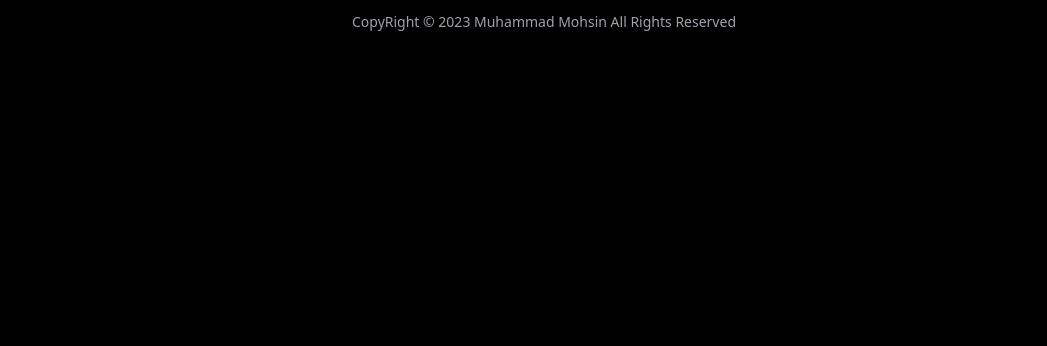
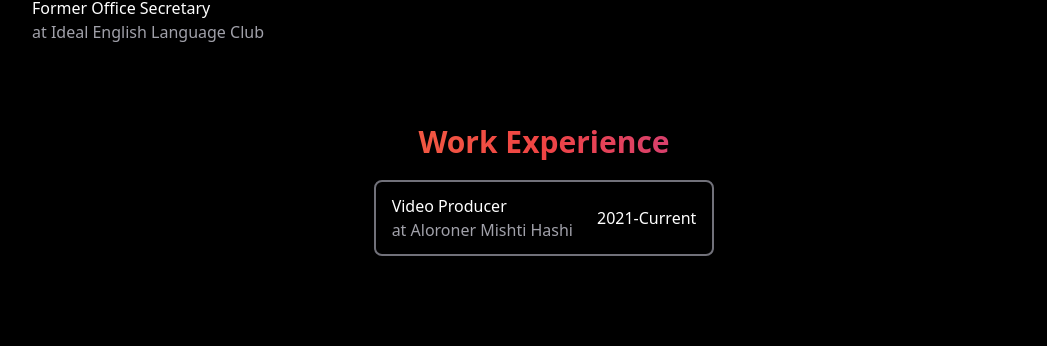
Before and after one commit to mmohsin18/portfolio3, a Next.js app: page /about in a window 1280 px wide. Shown: the part 1275-1621 px from the top of the page, without its empty margins (96-1143 px from the left). Before the commit the page ends 1339 px from the top, so only its background shows below. Built offline with nearby package versions, Linux system fonts and the light colour scheme.

Commit message:
skills, about updated

```diff
--- a/app/(site)/about/page.tsx
+++ b/app/(site)/about/page.tsx
@@ -4,10 +4,21 @@ import { MdOutlineViewTimeline } from "react-icons/md"
 import { FaLaptopCode } from "react-icons/fa";
 
 
+const vid = [
+    {
+      position: 'Video Producer',
+      place: 'Aloroner Mishti Hashi',
+      time: '2021-Current'
+    }
+  ];
+
 export default function Contact(){
    return (
     <div className="text-white">
       <div className=" px-10 mb-10 lg:px-32">
+        <div className='w-full flex items-center justify-center mb-5'>
+            <img src="https://i.postimg.cc/QdJnzkhZ/IMG-2578.jpg" className='w-44 rounded-lg' alt="" />
+        </div>
         <h1 className="text-3xl flex items-center mb-5 justify-center font-bold bg-gradient-to-r from-orange-400 via-red-500 to-purple-600 bg-clip-text text-transparent">About Muhammad Mohsin</h1>
         <div className="flex flex-col justify-center lg:flex-row">
             <div className="text-center w-[100%] lg:text-right lg:w-[40%]">
@@ -58,6 +69,22 @@ export default function Contact(){
         </div>
       </div>
 
+      <div className=" p-10 lg:px-32">
+        <h1 className="text-3xl flex items-center mb-5 justify-center font-bold bg-gradient-to-r from-orange-400 via-red-500 to-purple-600 bg-clip-text text-transparent">Work Experience</h1>
+        <div className="flex gap-10 flex-col lg:flex lg:flex-row items-center justify-center">
+        {vid.map((vid, index) => (
+            <div key={index} className="rounded-lg flex justify-evenly border-2 border-zinc-500 px-4 py-3">
+                <div>
+                    <h4>{vid.position}</h4>
+                    <h4 className='text-zinc-400'>at {vid.place}</h4>
+                </div>
+                <div className='flex justify-center items-center'>
+                    <h5 className='ml-6'>{vid.time}</h5>
+                </div>
+            </div>
+        ))}
+        </div>
+      </div>
 
     </div>
   )
--- a/app/(site)/contact/page.tsx
+++ b/app/(site)/contact/page.tsx
@@ -5,6 +5,7 @@ import { RiInstagramFill } from "react-icons/ri";
 import { FaFacebook } from "react-icons/fa6";
 import { FaBehanceSquare } from "react-icons/fa";
 import { SiGmail } from "react-icons/si";
+import { FaYoutube } from "react-icons/fa";
 
 
 export default function Contact(){
@@ -25,22 +26,22 @@ export default function Contact(){
       </div>
 
       <div className='mt-20 flex items-center justify-evenly'>
-        <a href='https://www.facebook.com/mmohsin1803' className='flex gap-4 items-center hover:scale-110 w-fit transition-all'>
+        <a href='https://www.facebook.com/mmohsin1803' className='flex gap-4 items-center hover:scale-110 hover:tracking-wider w-fit transition-all'>
           <FaFacebook className='text-white' size={32} />
           <h2 className='text-white'>Facebook</h2>
         </a>
-        <a href='https://www.behance.net/mmohsin08' className='flex gap-4 items-center hover:scale-110 w-fit transition-all'>
+        <a href='https://www.behance.net/mmohsin08' className='flex gap-4 items-center hover:scale-110 hover:tracking-wider w-fit transition-all'>
           <FaBehanceSquare className='text-white' size={32} />
           <h2 className='text-white'>Behance</h2>
         </a>
-        <a href='https://www.linkedin.com/in/mmohsin0804/' className='flex gap-4 items-center hover:scale-110 w-fit transition-all'>
+        <a href='https://www.linkedin.com/in/mmohsin0804/' className='flex gap-4 items-center hover:scale-110 hover:tracking-wider w-fit transition-all'>
           <FaLinkedin className='text-white' size={32} />
           <h2 className='text-white'>LinkedIn</h2>
         </a>
-        {/* <a href='' className='flex gap-4 items-center hover:scale-110 w-fit transition-all'>
-          <FaFacebook className='text-white' size={32} />
-          <h2 className='text-white'>Facebook</h2>
-        </a> */}
+        <a href='https://www.youtube.com/@thetimelineprojects' className='flex gap-4 items-center hover:scale-110 hover:tracking-wider w-fit transition-all'>
+          <FaYoutube className='text-white' size={32} />
+          <h2 className='text-white'>Youtube</h2>
+        </a>
       </div>
 
     </div>
--- a/app/(site)/page.tsx
+++ b/app/(site)/page.tsx
@@ -8,6 +8,7 @@ export default async function Home() {
   const vids = await getVids();
   return (
     <div className='px-11 md:px-20'>
+      <h2 className='text-6xl flex items-center mb-5 uppercase justify-center py-28 font-bold bg-gradient-to-r from-orange-400 via-red-500 to-purple-600 bg-clip-text text-transparent'>Coming Soon</h2>
       {/* <div className='py-5 scroll-px-8 w-screen gap-4 overflow-x-auto flex'>{vids.map((allvid) => (
         <Link href={allvid.url} key={allvid._id} className="border-2 border-gray-500 rounded-lg p-4 hover:scale-105 hover:border-blue-500 transition">
         {allvid.image && (
@@ -39,7 +40,7 @@ export default async function Home() {
               </a>
             </div>
       </div>
-      <div className=' py-14'>
+      {/* <div className=' py-14'>
         <h2 className='text-3xl flex items-center mb-5 uppercase justify-center font-bold bg-gradient-to-r from-orange-400 via-red-500 to-purple-600 bg-clip-text text-transparent'>Photography</h2>
         <div className=' flex items-center justify-center'>
           <Carousel className='w-64'>
@@ -54,9 +55,9 @@ export default async function Home() {
             <CarouselNext className='text-white' />
           </Carousel>
         </div>
-      </div>
+      </div> */}
       <div className='text-white'>
-        <h2 className='text-3xl flex items-center mb-5 uppercase justify-center font-bold bg-gradient-to-r from-orange-400 via-red-500 to-purple-600 bg-clip-text text-transparent'>services i offer</h2>
+
 
       </div>
 
--- a/app/(site)/skills/page.tsx
+++ b/app/(site)/skills/page.tsx
@@ -58,10 +58,10 @@ export default function Contact(){
       {vid.map((editing, index) => (
         <div key={index} className='w-fit p-4 border-2 border-slate-400 rounded-lg'>
           <div className='bg-slate-200 my-3 w-44 rounded-lg overflow-hidden h-2'>
-            <div className={`bg-red-500 h-2 w-[${editing.skill}]`}></div>
+            <div className='bg-red-500 h-2' style={{ width: editing.skill }}></div>
           </div>
           <div className='flex justify-between items-center'>
-            <h6 className='font-bold w-[75%]'>{editing.name}</h6>
+            <h6 className='font-bold w-[70%]'>{editing.name}</h6>
             <h6 className='font-bold'>{editing.skill}</h6>
           </div>
         </div>
@@ -74,7 +74,7 @@ export default function Contact(){
       {arr.map((artwork, index) => (
         <div key={index} className='w-fit p-4 border-2 border-slate-400 rounded-lg'>
           <div className='bg-slate-200 my-3 w-44 rounded-lg overflow-hidden h-2'>
-            <div className={`bg-red-500 h-2 w-[${artwork.skill}]`}></div>
+            <div className='bg-red-500 h-2' style={{ width: artwork.skill }}></div>
           </div>
           <div className='flex justify-between items-center'>
             <h6 className='font-bold w-[75%]'>{artwork.name}</h6>
```
Also changed, not shown: public/assets/coverm.jpg (added).
